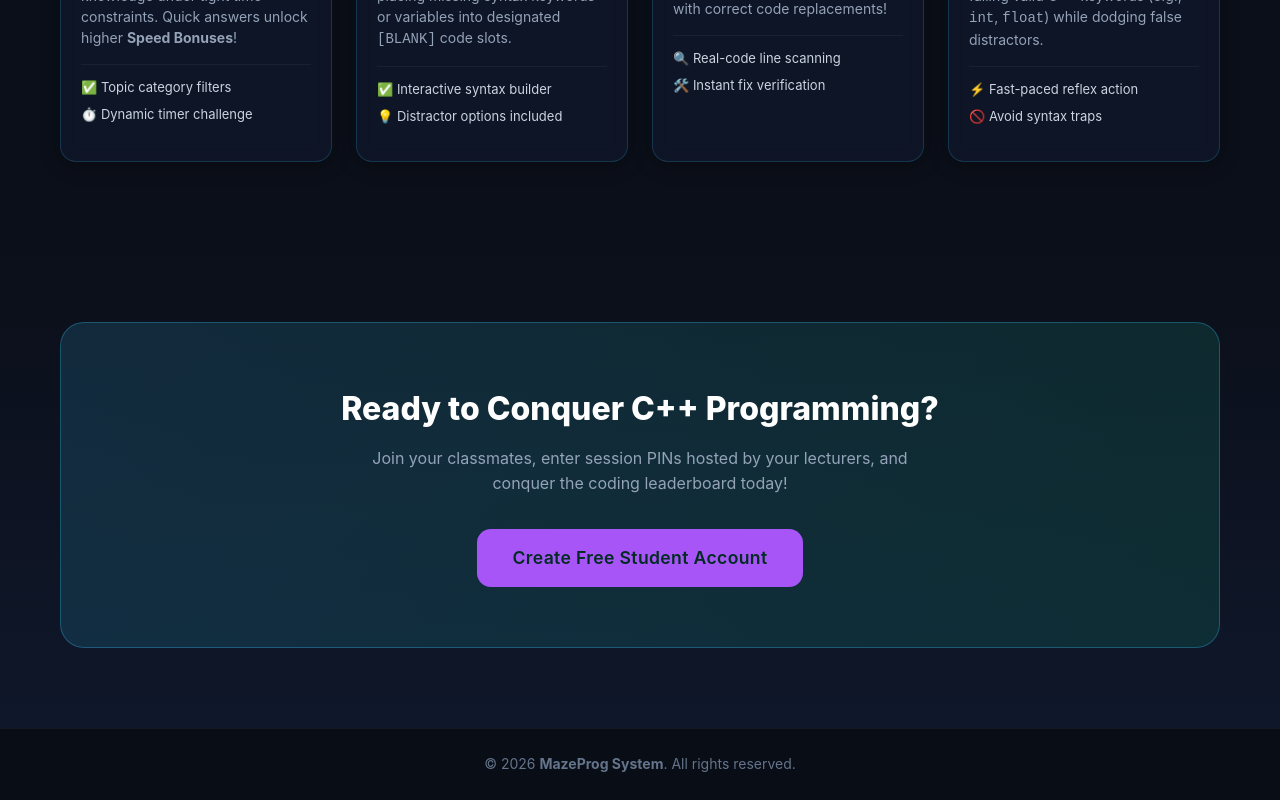
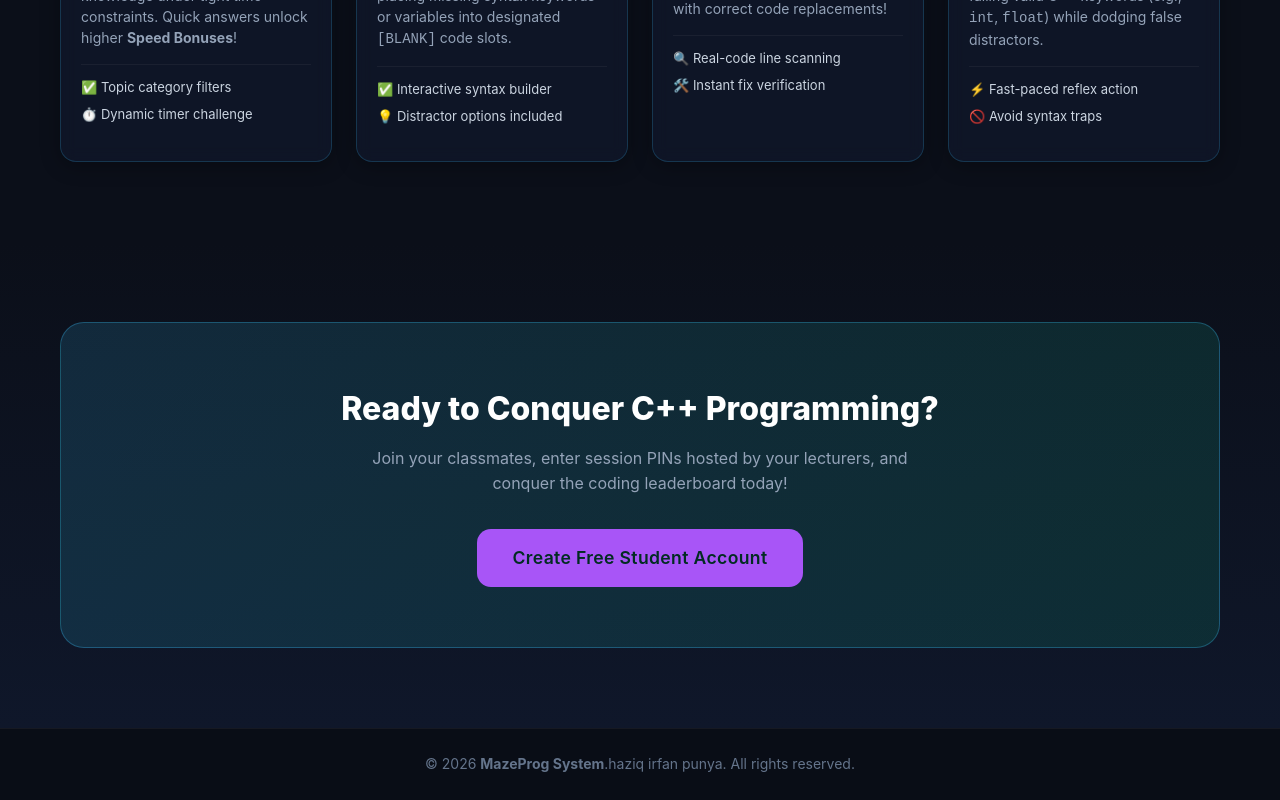
Before and after one commit to zeeqlcste/MazeProg, a website: page index.html in a window 1280 px wide. Shown: the part 1780-2580 px from the top of the page. Drawn offline with Linux system fonts and the light colour scheme.

```diff
--- a/index.html
+++ b/index.html
@@ -143,7 +143,7 @@
   <!-- FOOTER -->
   <footer class="footer">
     <div class="container">
-      <p>&copy; 2026 <strong>MazeProg System</strong>. All rights reserved.</p>
+      <p>&copy; 2026 <strong>MazeProg System</strong>.haziq irfan punya. All rights reserved.</p>
     </div>
   </footer>
 </body>
```
